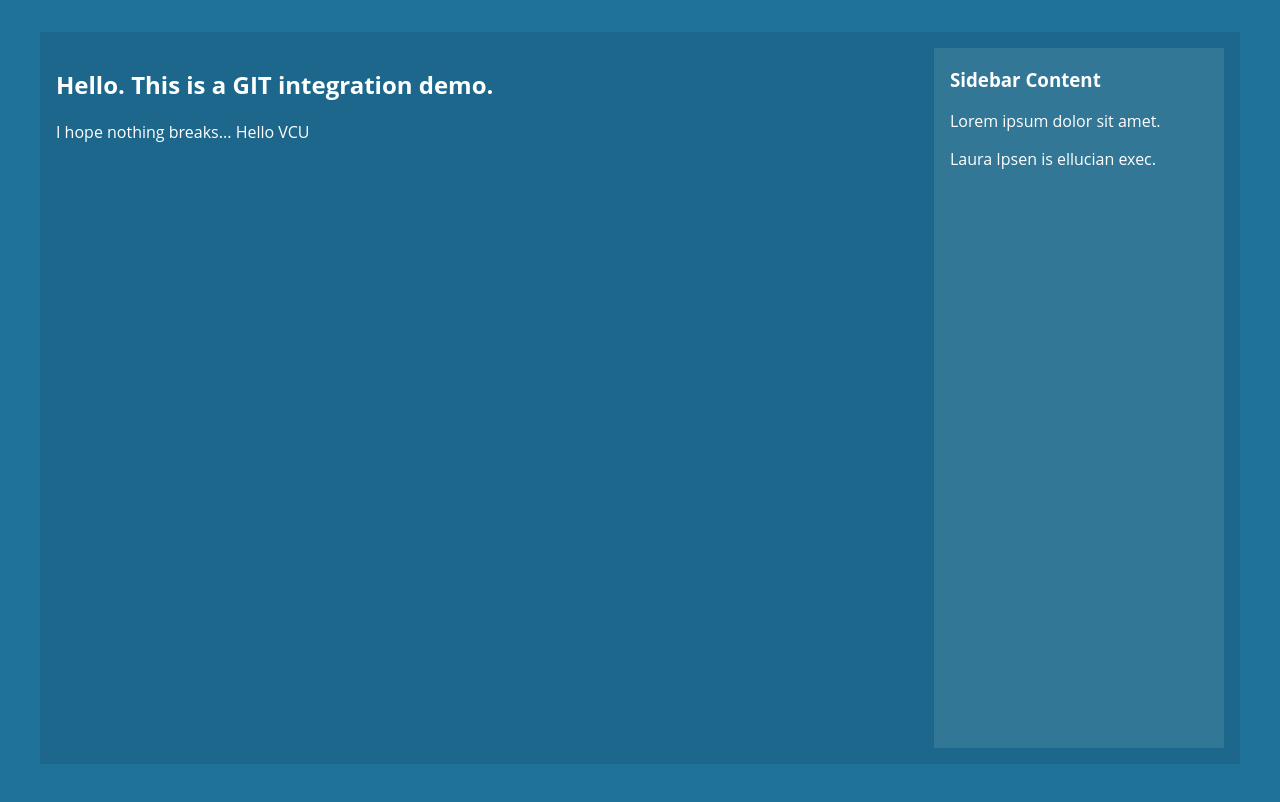
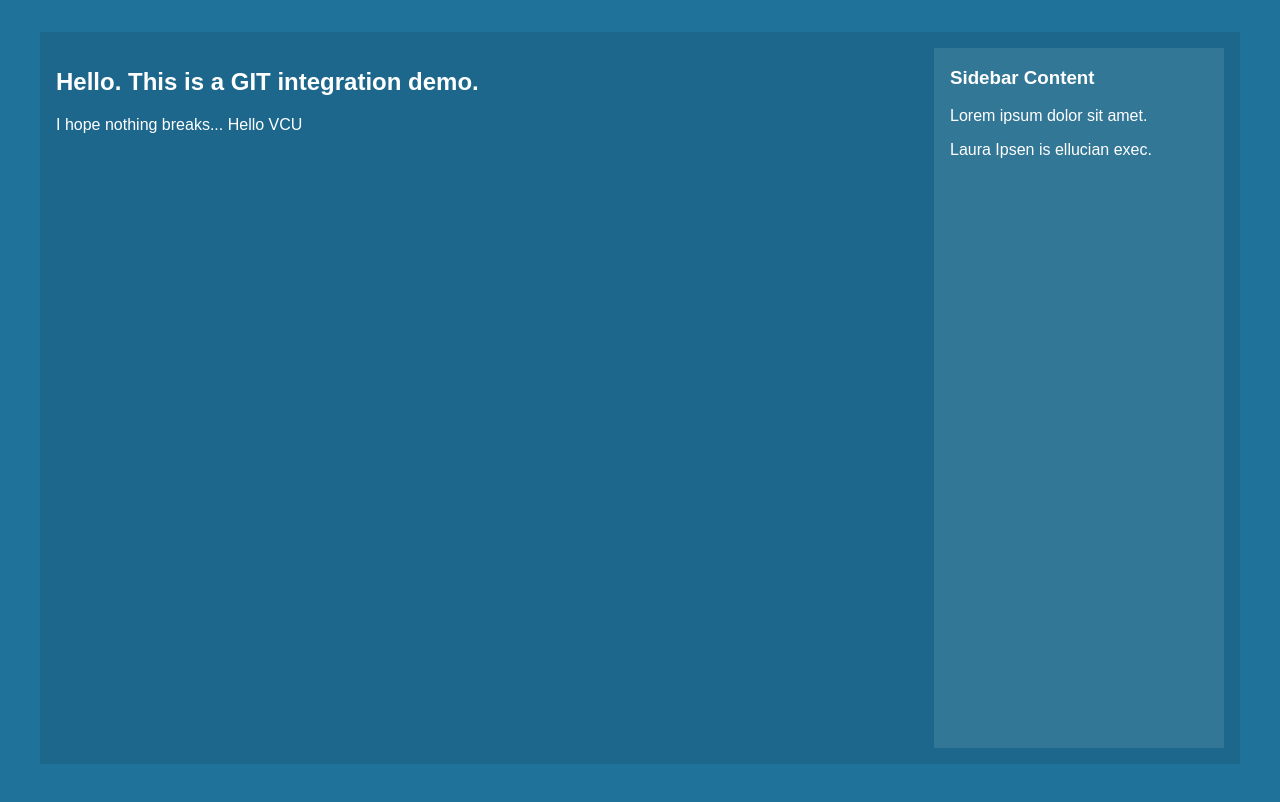
Before and after one commit to t4davelarkan/git-sample-site-test, a website: page www-root/index.html in a window 1280 px wide. Drawn offline with Linux system fonts and the light colour scheme.

Commit message:
CSS Test

```diff
--- a/development/sass/style.scss
+++ b/development/sass/style.scss
@@ -12,8 +12,8 @@ body {
   margin: 0;
   padding: 0;
   color: #fff;
-  font-family: "Open Sans", sans-serif;
-  background: rgba(31, 115, 155, 1);
+  font-family: "San Francisco", sans-serif;
+  background: rgb(31, 115, 155);
 }
 body {
   padding-left: 1rem;
```
Also changed, not shown: git-integration/site-assets/css/style.css, www-root/site-assets/css/style.css.
